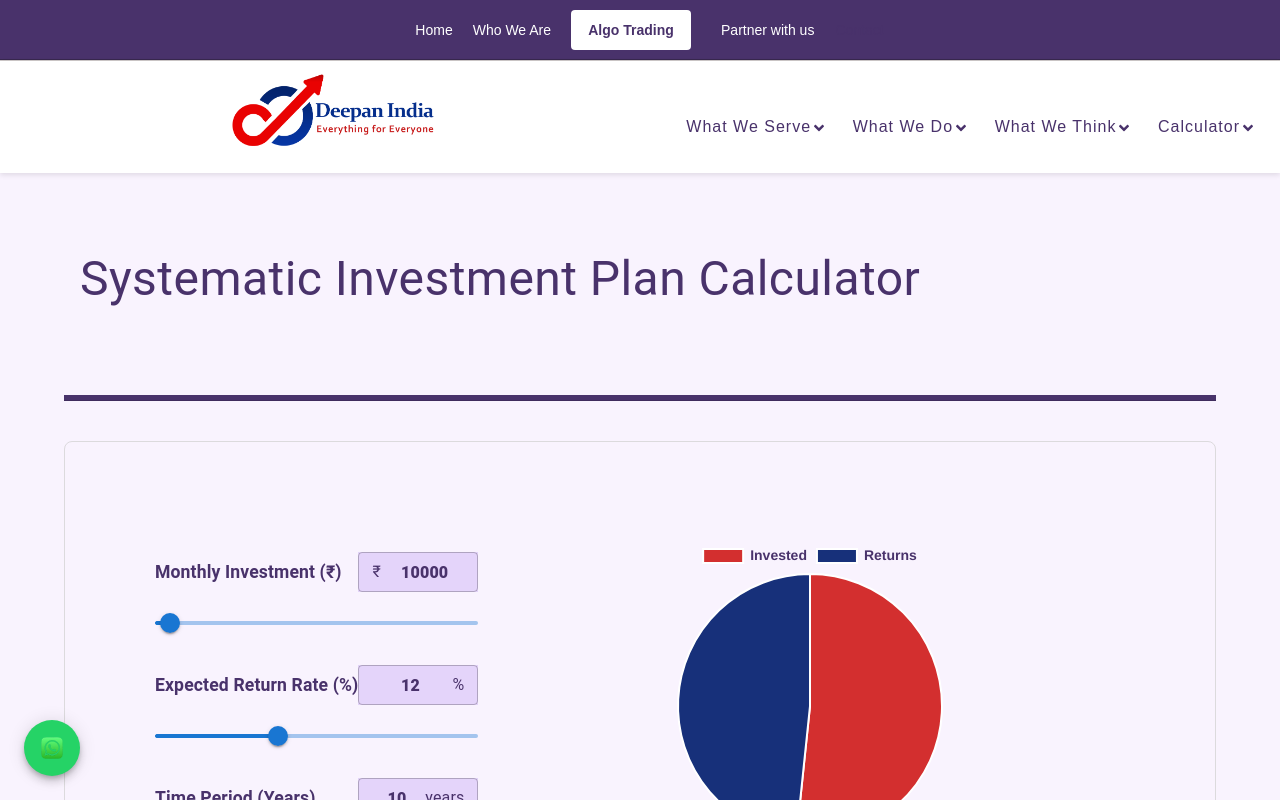
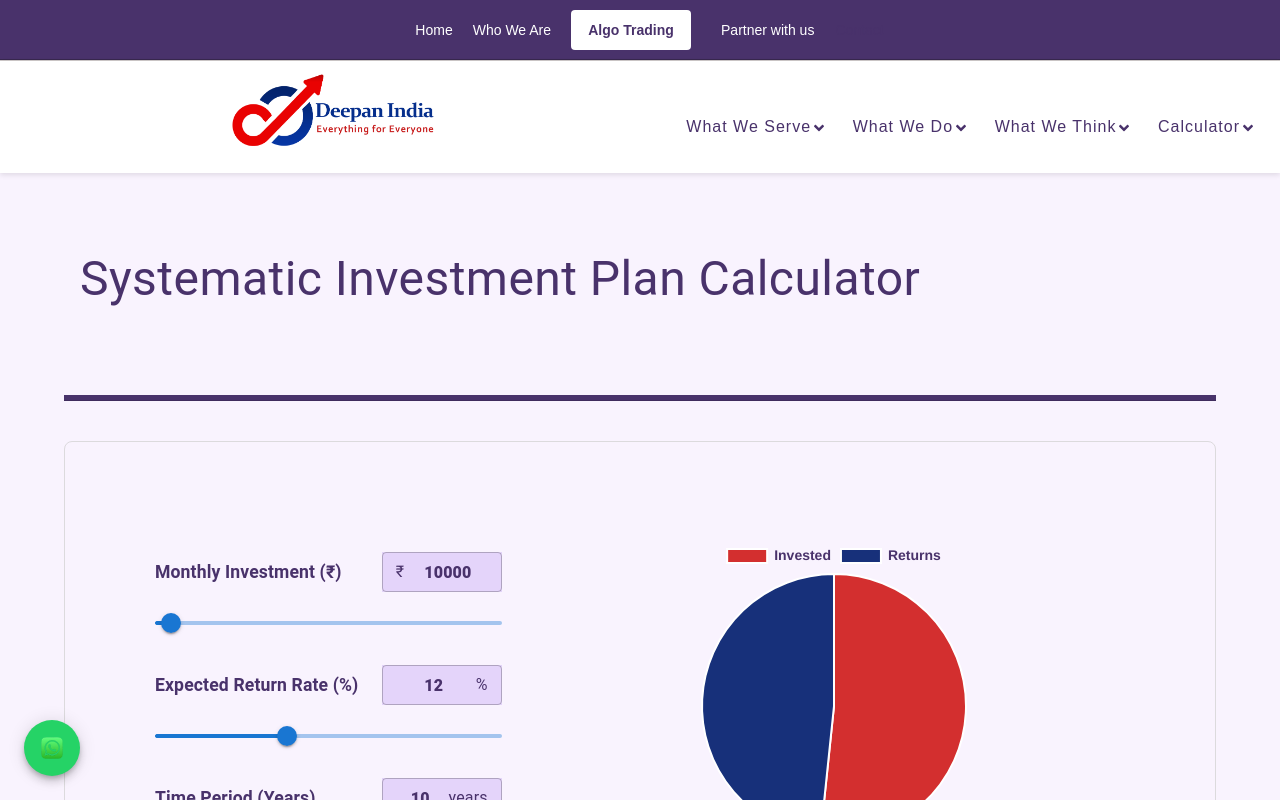
Before and after one commit to Rahulprasada/newdeepanindia, a Next.js app: page /calculators/sip-calculator in a window 1280 px wide. Shown: the top 800 px of the page. Built offline with nearby package versions, Linux system fonts and the light colour scheme; some icons are missing.

Commit message:
bug fixed

```diff
--- a/src/app/calculators/lumpsum-calculator/page.js
+++ b/src/app/calculators/lumpsum-calculator/page.js
@@ -283,7 +283,7 @@ const LumpsumCalculator = () => {
                   >
                     Expected Return Rate (%)
                   </Typography>
-                  <Box sx={{ display: "flex", alignItems: "center" }}>
+                  <Box sx={{ display: "flex", alignItems: "center",marginLeft:'40px' }}>
                     <TextField
                       value={interestRate}
                       onChange={handleInterestRateChange}
--- a/src/app/calculators/sip-calculator/page.js
+++ b/src/app/calculators/sip-calculator/page.js
@@ -229,8 +229,7 @@ const SIPCalculator = () => {
                 <Box
                   sx={{
                     display: "flex",
-                    maxWidth:'1600px',
-                    width:'100%',
+
                     justifyContent: "space-between",
                     alignItems: "center",
                     mt: { xs: "10px", md: "20px" },
@@ -243,7 +242,7 @@ const SIPCalculator = () => {
                   >
                     Monthly Investment (₹)
                   </Typography>
-                  <Box sx={{ display: "flex", alignItems: "center" }}>
+                  <Box sx={{ display: "flex", alignItems: "center",marginLeft:'40px'}}>
                     <TextField
                       value={monthlyInvestment}
                       onChange={handleMonthlyInvestmentChange}
@@ -255,7 +254,7 @@ const SIPCalculator = () => {
                           color: "#49326b",
                           fontWeight: 900,
                           textAlign: "center",
-                          fontSize: { xs: "0.9rem", sm: "1rem" }
+                          fontSize: { xs: "0.9rem", sm: "1rem" },
                         },
                       }}
                       InputProps={{
--- a/src/app/calculators/swp-calculator/page.js
+++ b/src/app/calculators/swp-calculator/page.js
@@ -248,6 +248,7 @@ const SWPCalculator = () => {
                   >
                     Initial Investment (₹)
                   </Typography>
+                  <Box sx={{marginLeft:'80px'}}>
                   <TextField
                     value={investment}
                     onChange={handleInvestmentChange}
@@ -270,6 +271,7 @@ const SWPCalculator = () => {
                       ),
                     }}
                   />
+                  </Box>
                 </Box>
                 <Slider
                   value={investment}
--- a/src/app/components/Header/page.js
+++ b/src/app/components/Header/page.js
@@ -235,7 +235,6 @@ export default function Header() {
                   style={{
                     color: "#49326b",
                     marginTop: "10px",
-                    textDecoration: "underline",
                     listStyle: "none",
                   }}
                   onClick={(e) => {
@@ -253,7 +252,6 @@ export default function Header() {
                   style={{
                     color: "#49326b",
                     marginTop: "10px",
-                    textDecoration: "underline",
                   }}
                   onClick={(e) => {
                     e.preventDefault();
@@ -269,14 +267,13 @@ export default function Header() {
                   style={{
                     color: "#49326b",
                     marginTop: "10px",
-                    textDecoration: "underline",
                   }}
                   onClick={(e) => {
                     e.preventDefault();
                     handleNavigation("/#partner");
                   }}
                 >
-                  Partnes With Us
+                  Partner With Us
                 </li>
               </ul>
 
```
